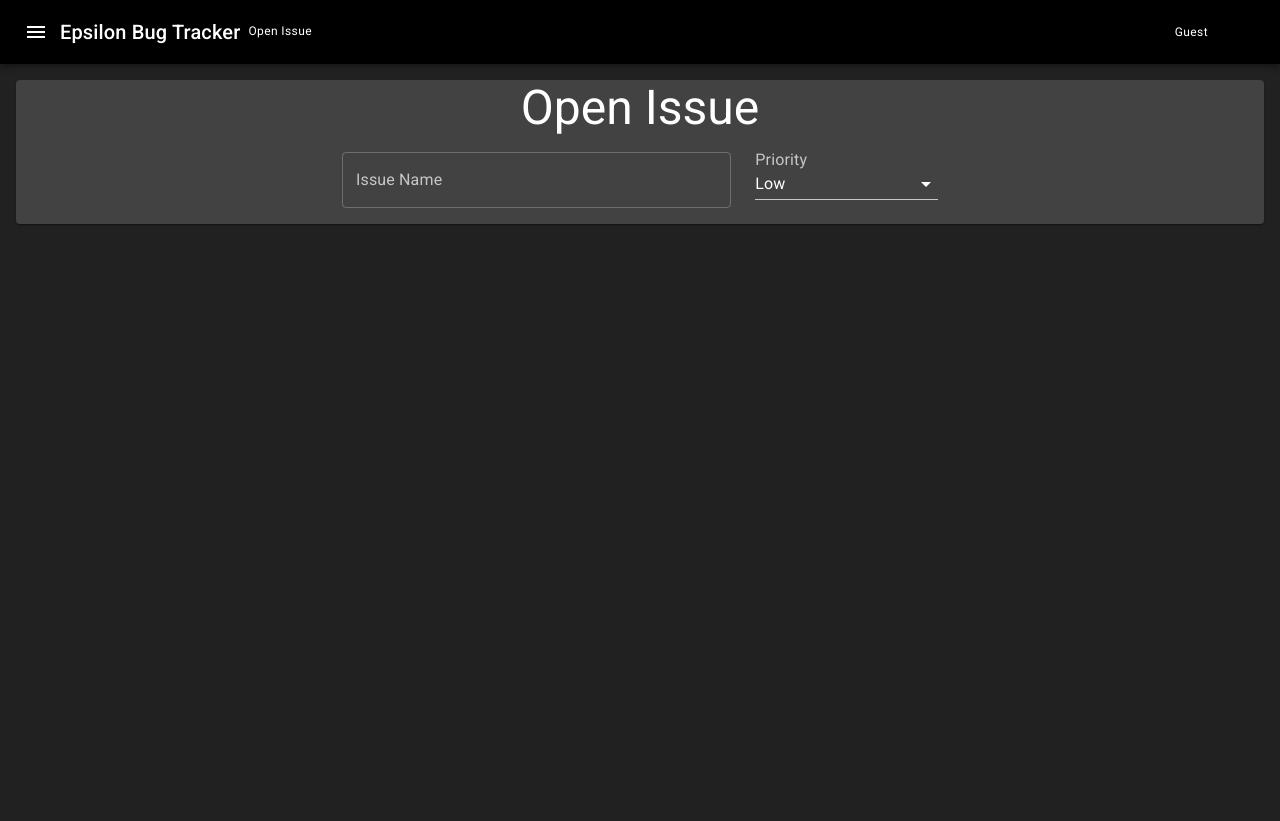
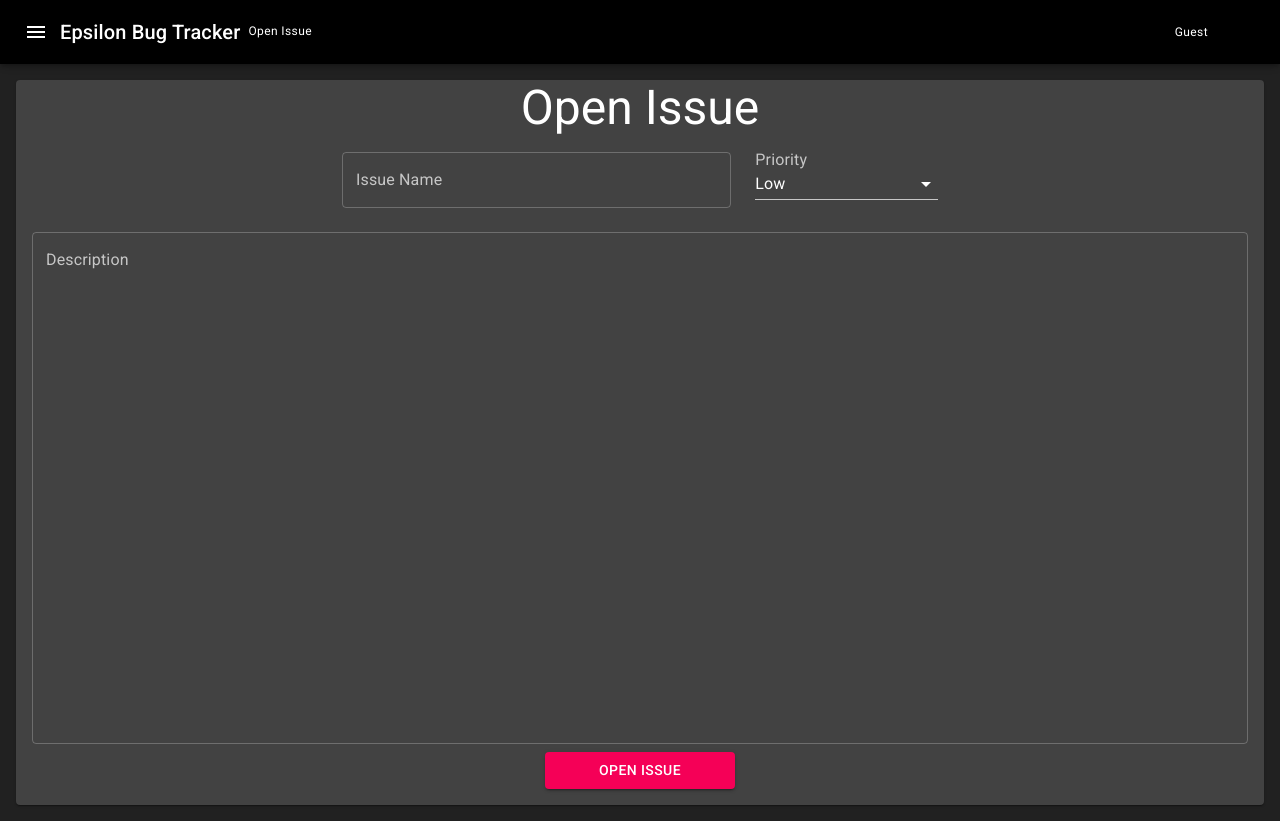
Before and after one commit to MatthewNordstrand/epsilon-bug-tracker, a React (Create React App) app: page /openissue in a window 1280 px wide. Before the commit the page ends 800 px from the top, so only its background shows below. Built offline with nearby package versions, Linux system fonts and the light colour scheme; no server answers; some icons are missing.

Commit message:
Finished form in open issue page

```diff
--- a/src/components/OpenIssues/OpenIssuesPage.js
+++ b/src/components/OpenIssues/OpenIssuesPage.js
@@ -1,5 +1,5 @@
 import React, { useState } from 'react';
-import { makeStyles, Grid, Paper, Typography, TextField, Select, MenuItem, InputLabel } from '@material-ui/core';
+import { makeStyles, Grid, Paper, Typography, TextField, Select, MenuItem, InputLabel, Button } from '@material-ui/core';
 
 const useStyles = makeStyles((theme) => ({
     paper: {
@@ -12,7 +12,10 @@ const useStyles = makeStyles((theme) => ({
     titleHeading: {
         textAlign: "center",
         marginBottom: theme.spacing(2),
-    }
+    },
+    textField: {
+        minHeight: "500px",
+    },
 }));
 
 export default function OpenIssues() {
@@ -20,15 +23,37 @@ export default function OpenIssues() {
 
     const [issueName, setIssueName] = useState("");
     const [priority, setPriority] = useState("priorityLow");
+    const [description, setDescription] = useState("");
+
+    const handleSubmit = e => {
+        e.preventDefault();
+        alert(`Submitted: ${issueName} Priority: ${priority} Description: ${description}`);
+    }
+
+    const changeIssueName = e => {
+        const newName = e.target.value;
+        setIssueName(newName);
+    }
+
+    const changePriority = e => {
+        const newPriority = e.target.value;
+        setPriority(newPriority);
+    }
+
+    const changeDescription = e => {
+        const newDescription = e.target.value;
+        setDescription(newDescription);
+    }
 
     return (
         <div>
+            <form onSubmit={e => handleSubmit(e)}>
                 <Grid container className={classes.pageContainer}>
                     <Grid item xs={12}>
                         <Paper className={classes.paper}>
                             <Typography className={classes.titleHeading} variant="h3">Open Issue</Typography>
                             <Grid container spacing={3}>
-                            <Grid item lg={3} /> {/*Spacing the obejct to center it*/}
+                                <Grid item lg={3} /> {/*Spacing the object to center it*/}
                                 <Grid item xs={12} sm={9} lg={4}>
                                     <TextField
                                         id="issueName"
@@ -37,7 +62,7 @@ export default function OpenIssues() {
                                         variant="outlined"
                                         fullWidth
                                         value={issueName}
-                                    onChange={(e) => setIssueName(e.target.value)}
+                                        onChange={e => changeIssueName(e)}
                                     />
                                 </Grid>
                                 <Grid item xs={12} sm={2}>
@@ -47,17 +72,37 @@ export default function OpenIssues() {
                                         id="priority"
                                         fullWidth
                                         value={priority}
-                                    onChange={(e) => setPriority(e.target.value)}
+                                        onChange={e => changePriority(e)}
                                     >
                                         <MenuItem value={"priorityLow"}>Low</MenuItem>
                                         <MenuItem value={"priorityMed"}>Medium</MenuItem>
                                         <MenuItem value={"priorityHigh"}>High</MenuItem>
                                     </Select>
                                 </Grid>
+                                <Grid item xs={12}>
+                                    <TextField
+                                        id="issueDescription"
+                                        className={classes.textField}
+                                        label="Description"
+                                        multiline
+                                        maxRows={25}
+                                        minRows={25}
+                                        fullWidth
+                                        variant="outlined"
+                                        value={description}
+                                        onChange={e => changeDescription(e)}
+                                    />
+                                </Grid>
+                            </Grid>
+                            <Grid container spacing={2} direction="column" alignItems="center">
+                                <Grid container item xs={6} md={4} lg={2}>
+                                    <Button type="submit" variant="contained" color="secondary" fullWidth>Open Issue</Button>
+                                </Grid>
                             </Grid>
                         </Paper>
                     </Grid>
                 </Grid>
+            </form>
         </div>
     );
 }
```
Lines whose indentation alone changed are shown as unchanged.
